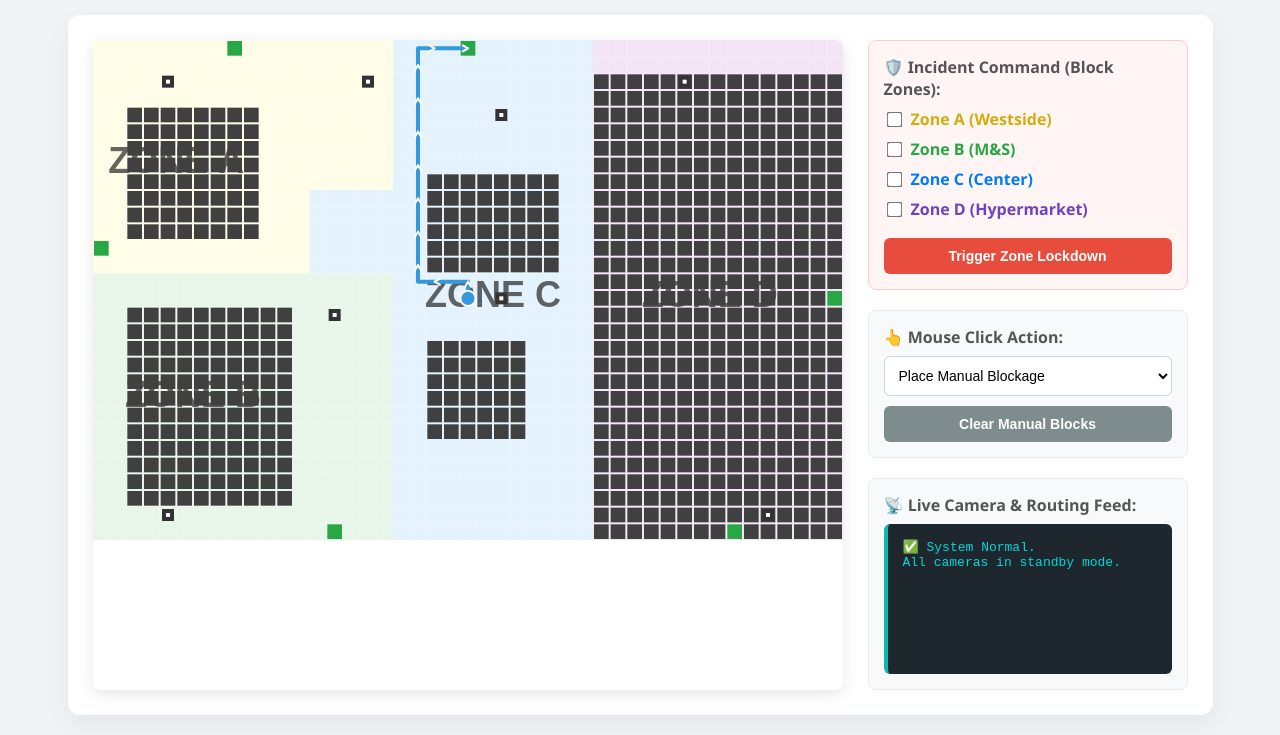
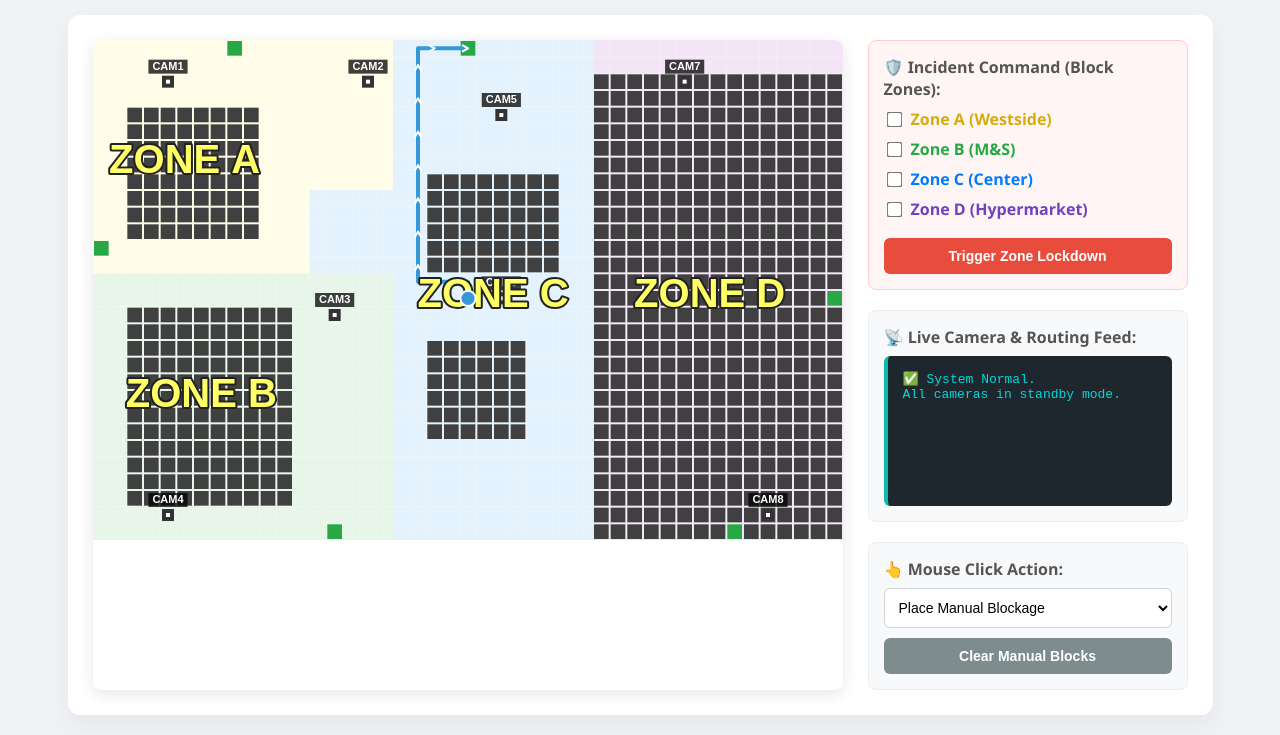
Before and after one commit to SMS6294/Evacuation-Demo, a plain HTML site: page index.html in a window 1280 px wide. Shown: the part 116-851 px from the top of the page. Drawn offline with Linux system fonts and the light colour scheme.

Commit message:
Fix HTML encoding issues in index.html
the previous code had problems in visibility of the zones and marking of cameras.

```diff
--- a/index.html
+++ b/index.html
@@ -50,19 +50,19 @@
             </div>
 
             <div class="control-group">
+                <label>📡 Live Camera & Routing Feed:</label>
+                <div class="status-box" id="statusDisplay">
+                    System Normal.<br>All cameras in standby mode.
+                </div>
+            </div>
+
+            <div class="control-group">
                 <label for="clickMode">👆 Mouse Click Action:</label>
                 <select id="clickMode">
                     <option value="hazard">Place Manual Blockage</option>
                     <option value="user">Teleport User</option>
                 </select>
                 <button onclick="clearManualHazards()" style="margin-top:10px; background:#7f8c8d;">Clear Manual Blocks</button>
-            </div>
-
-            <div class="control-group">
-                <label>📡 Live Camera & Routing Feed:</label>
-                <div class="status-box" id="statusDisplay">
-                    System Normal.<br>All cameras in standby mode.
-                </div>
             </div>
         </div>
     </div>
@@ -81,7 +81,6 @@
         let baseGrid = [];
         let grid = [];
 
-        // PLACED USER EXACTLY IN THE CENTER OF THE MAP
         let userPos = { x: 22, y: 15 };
 
         let path = [];
@@ -90,14 +89,14 @@
         let activeZones = [];
 
         const cameras = [
-            { id: "CAM-A1", x: 4, y: 2, zone: 'A' },
-            { id: "CAM-A2", x: 16, y: 2, zone: 'A' },
-            { id: "CAM-B1", x: 14, y: 16, zone: 'B' },
-            { id: "CAM-B2", x: 4, y: 28, zone: 'B' },
-            { id: "CAM-C1", x: 24, y: 4, zone: 'C' },
-            { id: "CAM-C2", x: 24, y: 15, zone: 'C' },
-            { id: "CAM-D1", x: 35, y: 2, zone: 'D' },
-            { id: "CAM-D2", x: 40, y: 28, zone: 'D' }
+            { id: "CAM1", x: 4, y: 2, zone: 'A' },
+            { id: "CAM2", x: 16, y: 2, zone: 'A' },
+            { id: "CAM3", x: 14, y: 16, zone: 'B' },
+            { id: "CAM4", x: 4, y: 28, zone: 'B' },
+            { id: "CAM5", x: 24, y: 4, zone: 'C' },
+            { id: "CAM6", x: 24, y: 15, zone: 'C' },
+            { id: "CAM7", x: 35, y: 2, zone: 'D' },
+            { id: "CAM8", x: 40, y: 28, zone: 'D' }
         ];
 
         function getZone(x, y) {
@@ -152,10 +151,8 @@
             pathIsHazard = false;
             if (grid[userPos.y][userPos.x] === WALL) { path = []; return; }
 
-            // Pass 1: Try to find a completely safe route
             path = bfs(false);
 
-            // Pass 2: If no safe route exists, find the shortest route ignoring hazards
             if (path.length === 0) {
                 path = bfs(true);
                 if (path.length > 0) {
@@ -219,16 +216,7 @@
                 }
             }
 
-            // 2. Darker, More Visible Labels
-            ctx.fillStyle = 'rgba(0, 0, 0, 0.6)';
-            ctx.font = 'bold 36px Arial';
-            ctx.textAlign = 'center';
-            ctx.fillText("ZONE A", 5 * cellSize, 8 * cellSize);
-            ctx.fillText("ZONE B", 6 * cellSize, 22 * cellSize);
-            ctx.fillText("ZONE C", 24 * cellSize, 16 * cellSize);
-            ctx.fillText("ZONE D", 37 * cellSize, 16 * cellSize);
-
-            // 3. Draw Objects
+            // 2. Draw Objects (Walls, Exits, Hazards) FIRST
             for (let y = 0; y < rows; y++) {
                 for (let x = 0; x < cols; x++) {
                     if (grid[y][x] === WALL) { ctx.fillStyle = '#404040'; ctx.fillRect(x*cellSize+1, y*cellSize+1, cellSize-2, cellSize-2); }
@@ -237,7 +225,7 @@
                 }
             }
 
-            // 4. Draw Path with Arrows
+            // 3. Draw Path with Arrows
             if (path.length > 0) {
                 ctx.beginPath();
                 ctx.strokeStyle = pathIsHazard ? '#f39c12' : '#3498db';
@@ -262,8 +250,9 @@
                 }
             }
 
-            // 5. Cameras
+            // 4. Cameras (With Labels)
             let activeCamsHTML = "";
+            ctx.textAlign = 'center';
             cameras.forEach(cam => {
                 let px = cam.x * cellSize + cellSize/2;
                 let py = cam.y * cellSize + cellSize/2;
@@ -281,14 +270,42 @@
                     ctx.stroke(); ctx.setLineDash([]);
 
                     ctx.fillStyle = '#ff0000';
-                    activeCamsHTML += `> ${cam.id} [Z-${cam.zone}]: TRACKING HAZARD<br>`;
+                    activeCamsHTML += `> ${cam.id} [Zone ${cam.zone}]: TRACKING HAZARD<br>`;
                 } else {
                     ctx.fillStyle = '#333';
                 }
 
+                // Draw Camera Hardware Icon
                 ctx.fillRect(px - 6, py - 6, 12, 12);
                 ctx.fillStyle = 'white';
                 ctx.fillRect(px - 2, py - 2, 4, 4);
+
+                // Draw Camera Text Label
+                ctx.font = 'bold 11px Arial';
+                let textWidth = ctx.measureText(cam.id).width;
+                ctx.fillStyle = 'rgba(0, 0, 0, 0.75)'; // Dark pill background
+                ctx.fillRect(px - textWidth/2 - 4, py - 22, textWidth + 8, 14);
+                ctx.fillStyle = '#ffffff'; // White text
+                ctx.fillText(cam.id, px, py - 12);
+            });
+
+            // 5. FLOATING Map Labels
+            ctx.font = 'bold 40px Arial';
+            ctx.textAlign = 'center';
+            ctx.fillStyle = '#ffff66'; // Distinctive light yellow
+            ctx.strokeStyle = '#222222'; // Dark outline
+            ctx.lineWidth = 4;
+
+            const mapLabels = [
+                {text: "ZONE A", x: 5.5, y: 8},
+                {text: "ZONE B", x: 6.5, y: 22},
+                {text: "ZONE C", x: 24, y: 16},
+                {text: "ZONE D", x: 37, y: 16}
+            ];
+
+            mapLabels.forEach(label => {
+                ctx.strokeText(label.text, label.x * cellSize, label.y * cellSize);
+                ctx.fillText(label.text, label.x * cellSize, label.y * cellSize);
             });
 
             // 6. Draw User
@@ -333,7 +350,7 @@
             statusDisplay.innerHTML = statusHtml;
         }
 
-        // EVENT LISTENERS (Reliable, no animation loop)
+        // Event Listeners for Movement
         document.addEventListener('keydown', (e) => {
             if(["ArrowUp","ArrowDown","ArrowLeft","ArrowRight"].indexOf(e.code) > -1) e.preventDefault();
             let nx = userPos.x;
```
